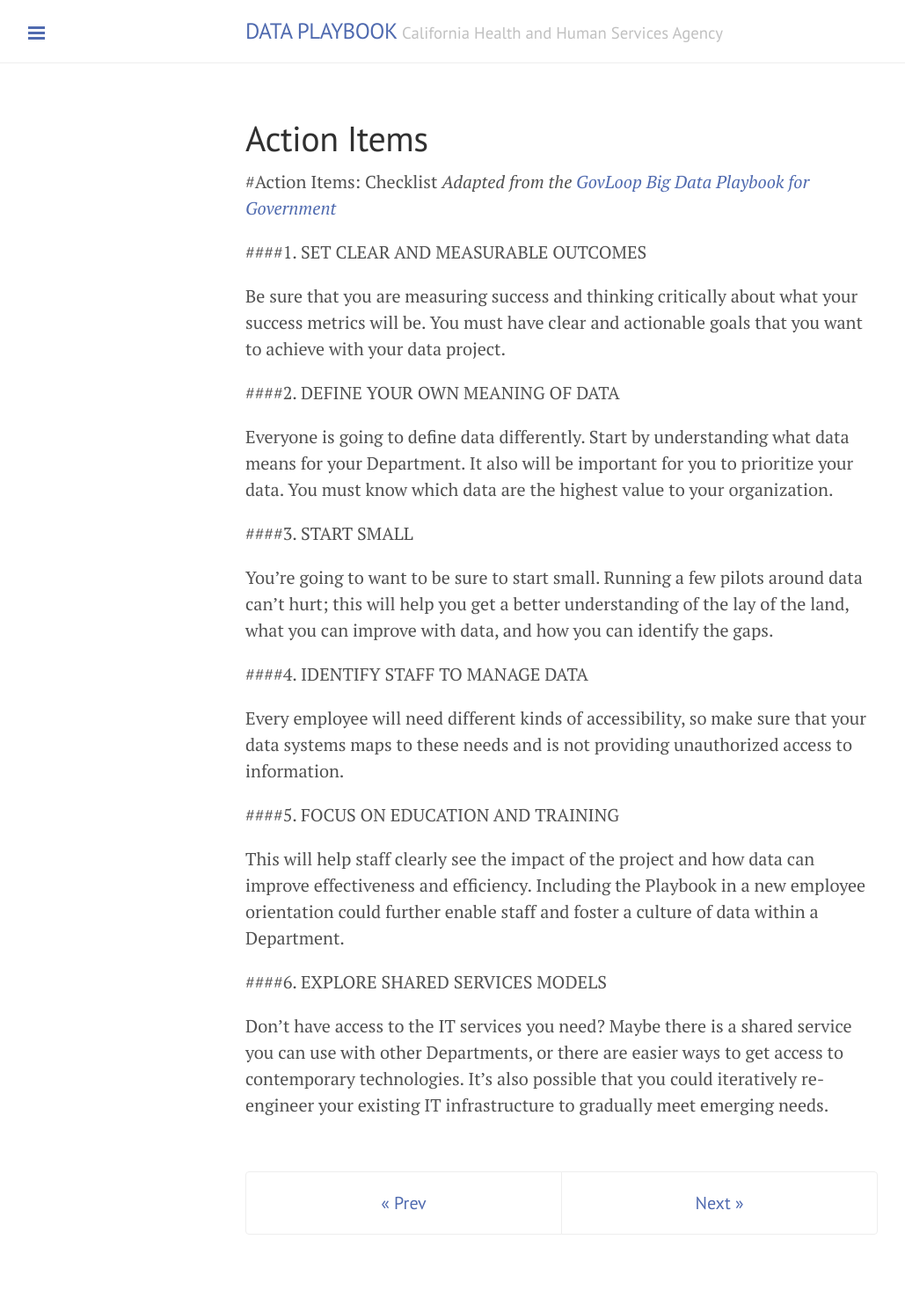
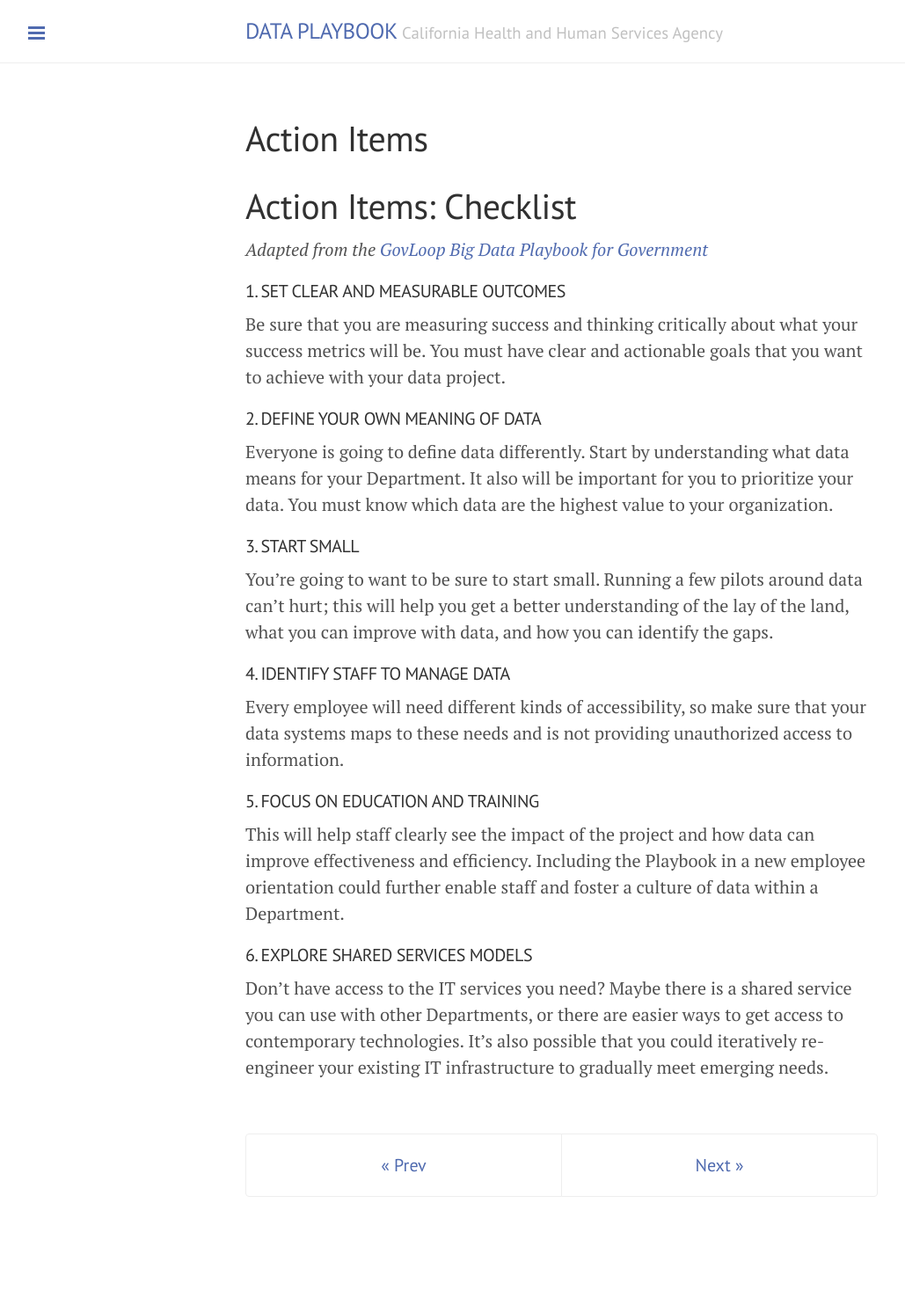
Before and after one commit to chhsdata/dataplaybook, a Jekyll site: the page built from 6_action_items.md, in a window 1280 px wide. Shown: the whole page at 88% size, without its empty margins (1-1030 px from the left). Built offline with Jekyll 4.4.1, drawn with Linux system fonts in a browser that asks for light colours; after the commit the page ends 1441 px from its top, so only the background shows below that; part of the change alters nothing that is shown.

Commit message:
Update 6_action_items.md

```diff
--- a/6_action_items.md
+++ b/6_action_items.md
@@ -4,36 +4,36 @@ title: Action Items
 permalink: /action_items/
 ---
 
-#Action Items: Checklist
+# Action Items: Checklist
 *Adapted from the [GovLoop Big Data Playbook for Government](https://www.govloop.com/wp-content/uploads/2015/01/Big-Data-Playbook-.pdf?utm_source=Website&utm_medium=Button&utm_campaign=Guide)*
 
-####1. SET CLEAR AND MEASURABLE OUTCOMES
+#### 1. SET CLEAR AND MEASURABLE OUTCOMES
 
 Be sure that you are measuring success and thinking critically about what your success metrics will be. You must have clear and actionable goals that you want to achieve with your data project.
 
 
-####2. DEFINE YOUR OWN MEANING OF DATA
+#### 2. DEFINE YOUR OWN MEANING OF DATA
 
 Everyone is going to define data differently. Start by understanding what data means for your Department. It also will be important for you to prioritize your data. You must know which data are the highest value to your organization.
 
-####3. START SMALL
+#### 3. START SMALL
 
 You’re going to want to be sure to start small.  Running a few pilots around data can’t hurt; this will help you get a better understanding of the lay of the land, what you can improve with data, and how you can identify the gaps.
 
-####4. IDENTIFY STAFF TO MANAGE DATA
+#### 4. IDENTIFY STAFF TO MANAGE DATA
 
 Every employee will need different kinds of accessibility, so make sure that your data systems maps to these needs and is not providing unauthorized access to information.
 
-####5. FOCUS ON EDUCATION AND TRAINING
+#### 5. FOCUS ON EDUCATION AND TRAINING
 
 This will help staff clearly see the impact of the project and how data can improve effectiveness and efficiency. Including  the Playbook in a new employee orientation could further enable staff and foster a culture of data within a Department.
 
-####6. EXPLORE SHARED SERVICES MODELS
+#### 6. EXPLORE SHARED SERVICES MODELS
 
 Don’t have access to the IT services you need? Maybe there is a shared service you can use with other Departments, or there are easier ways to get access to contemporary technologies. It’s also possible that you could iteratively re-engineer your existing IT infrastructure to gradually meet emerging needs.
 
 <!-- Pagination -->
 <div class="pagination">
-  <a class="pagination-item older" href="/governance">&laquo; Prev</a>
-  <a class="pagination-item newer" href="/disclosure">Next &raquo;</a>
+  <a class="pagination-item older" href="{{ site.baseurl }}/share">&laquo; Prev</a>
+  <a class="pagination-item newer">Next &raquo;</a>
 </div>
```
